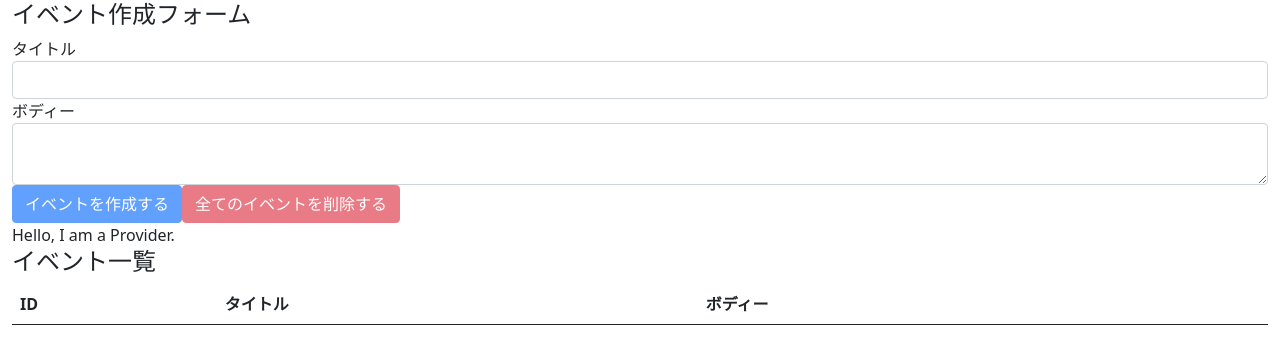
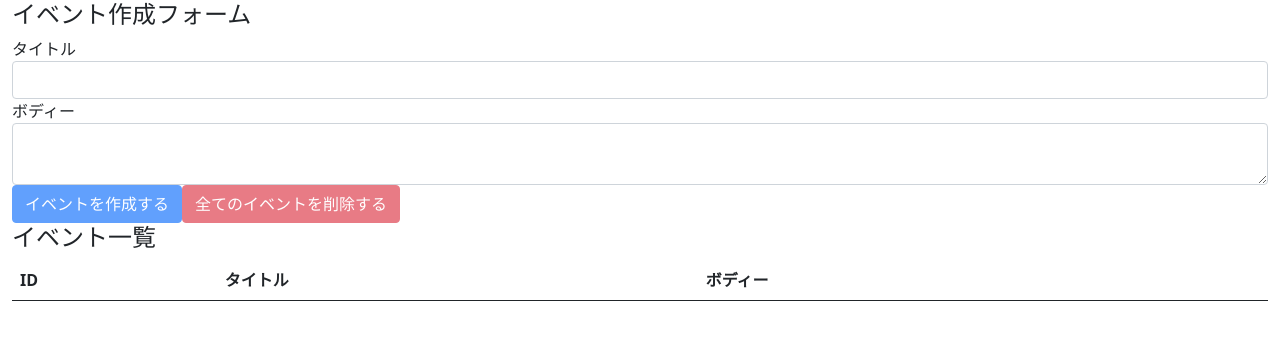
Before and after one commit to london-newyork/hooks-redux-test, a React (Create React App) app: page / in a window 1280 px wide. Shown: the top 364 px of the page. Built offline with nearby package versions, Linux system fonts and the light colour scheme.

Commit message:
solve prop drilling issue

```diff
--- a/src/components/Event.jsx
+++ b/src/components/Event.jsx
@@ -1,7 +1,9 @@
-import React from 'react'
+import React,{ useContext } from 'react'
 import { DELETE_EVENT } from '../actions'
+import AppContext from '../contexts/AppContext'
 
-const Event = ({dispatch,event}) => {
+const Event = ({event}) => {
+    const { dispatch } = useContext(AppContext)
     const id = event.id
     const handleClickDeleteButton = () => {
         const result = window.confirm(`本当に(id=${id})イベントを削除しても良いですか？`)
--- a/src/components/EventForm.jsx
+++ b/src/components/EventForm.jsx
@@ -1,10 +1,12 @@
-import React, {useState} from 'react'
+import React, {useState, useContext} from 'react'
 import {
     CREATE_EVENT,
     DELETE_ALL_EVENTS
 } from '../actions'
+import AppContext from '../contexts/AppContext'
 
-const EventForm = ({state, dispatch}) => {
+const EventForm = () => {
+    const {state, dispatch} = useContext(AppContext)
     const [title, setTitle] = useState('')
     const [body, setBody] = useState('')
     const addEvent = e => {
--- a/src/components/Events.jsx
+++ b/src/components/Events.jsx
@@ -2,11 +2,10 @@
 import Event from './Event'
 import AppContext from '../contexts/AppContext'
 
-const Events = ({state, dispatch}) => {
-    const value = useContext(AppContext)
+const Events = () => {
+    const { state } = useContext(AppContext)//dispatchはuseContext経由で直接渡ってくるため書かない。ここではdispatchがpropsとして渡っていない
     return (
         <>
-            <div>{value}</div>
             <h4>イベント一覧</h4>
                 <table className="table table-hover">
                     <thead>
@@ -18,7 +17,8 @@
                     </tr>
                     </thead>
                     <tbody>
-                        {state.map ((event, index) => (<Event key = {index} event={event} dispatch={dispatch}/>))}
+                        {state.map ((event, index) => (<Event key = {index} event={event}/>))}
+                        {/* dispatchはuseContext経由で直接渡ってくるため書かない */}
                     </tbody>
                 </table>
         </>
--- a/src/components/MakeForm.jsx
+++ b/src/components/MakeForm.jsx
@@ -5,16 +5,14 @@
 import EventForm from "./EventForm";
 import Events from "./Events";
 
-console.log({AppContext})
-
 const MakeForm = () => {
-    const [state, dispatch] = useReducer(reducer, [])
+    const [ state, dispatch ] = useReducer(reducer, [])
 
     return (
-        <AppContext.Provider value={'Hello, I am a Provider.'}>
+        <AppContext.Provider value={{ state, dispatch }}>
             <div className="container-fluid">
-                <EventForm state={state} dispatch={dispatch}/>
-                <Events state={state} dispatch={dispatch}/>
+                <EventForm/>
+                <Events/>
             </div>
         </AppContext.Provider>
     )
```
